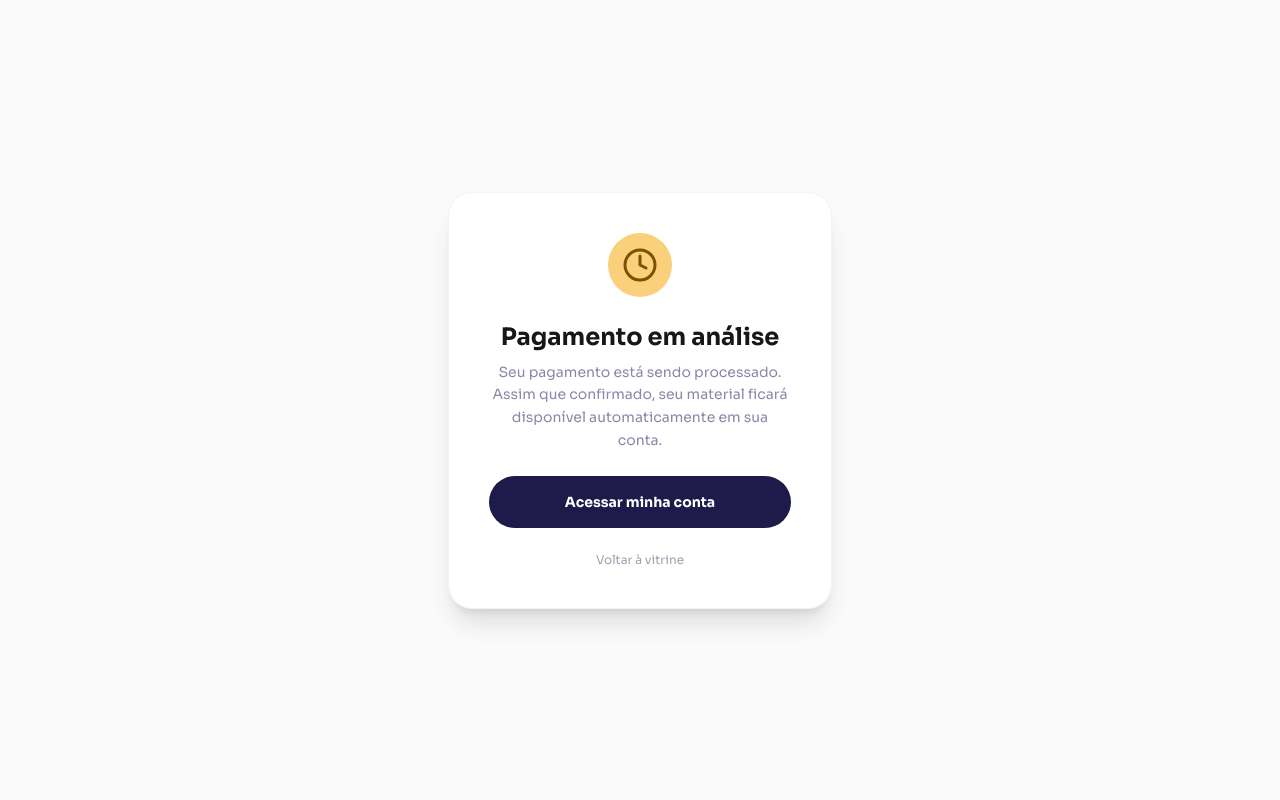
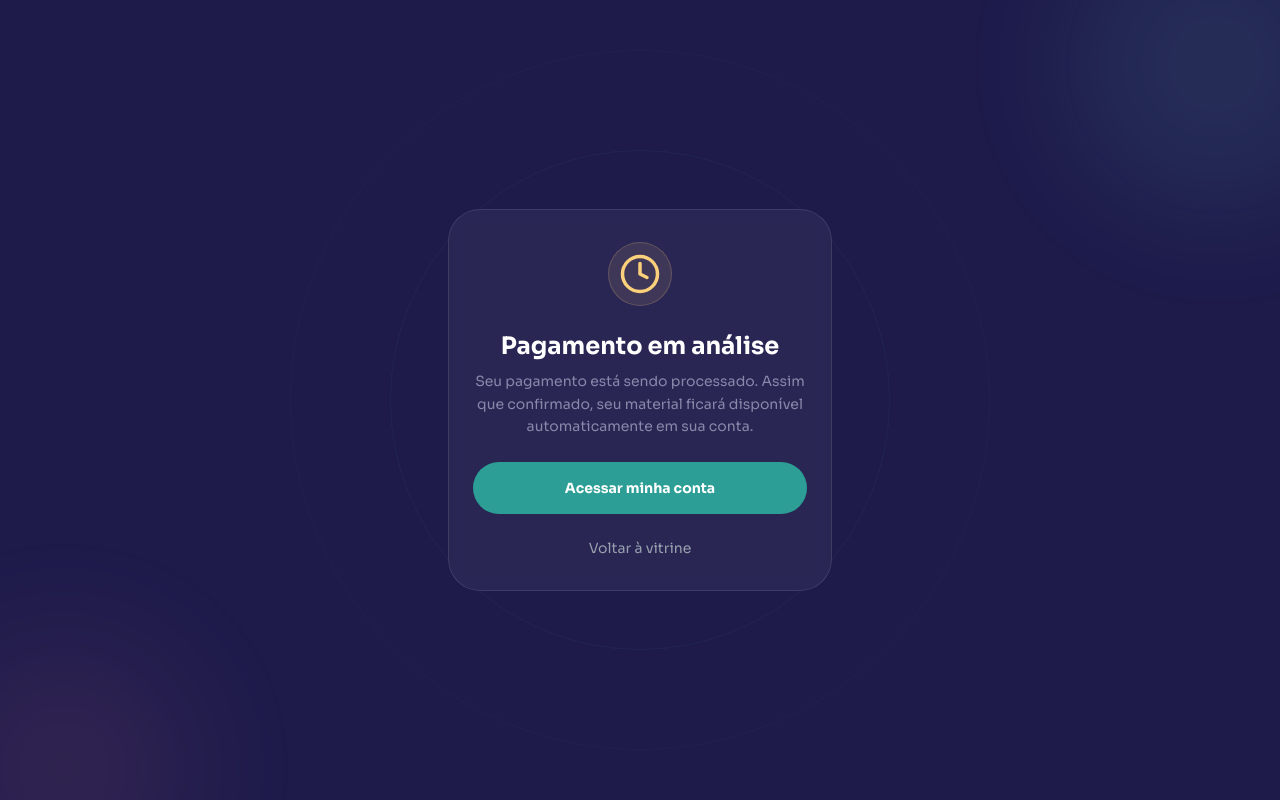
Before and after one commit to LuizHenri16/acienciadalua_frontend, a Next.js app: page /pagamento/pendente in a window 1280 px wide. Built offline with nearby package versions, Linux system fonts and the light colour scheme; a web font is replaced by a local one.

Commit message:
style: (error, pending and success) style pages update

```diff
--- a/src/app/minha-conta/signin/page.tsx
+++ b/src/app/minha-conta/signin/page.tsx
@@ -20,7 +20,7 @@ export default function SignIn() {
                 <p className="text-turquesa-light text-sm font-light text-center mb-8 opacity-80">
                     Acesse sua área de materiais
                 </p>
-                <div className="w-full max-w-sm bg-white/5 border border-white/10 backdrop-blur-sm rounded-2xl px-6 py-8 flex flex-col gap-2">
+                <div className="w-full max-w-sm bg-white/5 border border-white/10 backdrop-blur-sm squircle-border px-6 py-8 flex flex-col gap-2">
                     <h2 className="text-white text-lg font-semibold text-center mb-1">Entrar na minha conta</h2>
                     <p className="text-turquesa-light text-xs text-center mb-4 opacity-70 leading-relaxed">
                         Informe seu e-mail e enviaremos um link de acesso direto.
--- a/src/app/pagamento/erro/page.tsx
+++ b/src/app/pagamento/erro/page.tsx
@@ -1,29 +1,28 @@
+import { BackgroundLights } from "@/components/ui/decor/BackgroundLights";
 import { XCircle } from "lucide-react";
 import Link from "next/link";
 
 export default function PagamentoErro() {
     return (
-        <main className="min-h-screen flex items-center justify-center font-sora bg-[#fafafa] px-6">
-            <div className="flex flex-col items-center text-center gap-6 max-w-sm w-full bg-white rounded-3xl shadow-xl p-10 border border-gray-100">
-                <div className="w-16 h-16 rounded-full bg-red-50 flex items-center justify-center">
-                    <XCircle size={36} className="text-red-400" strokeWidth={2} />
+        <main className="min-h-screen flex items-center justify-center font-sora bg-marinho px-6">
+            <BackgroundLights />
+            <div className="flex flex-col items-center text-center gap-6 max-w-sm w-full squircle-border px-6 py-8 bg-white/5 border border-white/10 backdrop-blur-sm">
+                <div className="w-16 h-16 rounded-full bg-red-600/10 border-red-400/20 border backdrop-blur-md flex items-center justify-center">
+                    <XCircle size={42} className="text-red-500" strokeWidth={2} />
                 </div>
 
                 <div className="flex flex-col gap-2">
-                    <h1 className="text-2xl font-bold text-[#171717]">Pagamento não realizado</h1>
+                    <h1 className="text-2xl font-bold text-white">Pagamento não realizado</h1>
                     <p className="text-texto-terciario text-sm leading-relaxed">
                         Houve um problema ao processar seu pagamento. Nenhum valor foi cobrado. Tente novamente ou entre em contato conosco.
                     </p>
                 </div>
 
-                <Link
-                    href="/"
-                    className="w-full squircle-border bg-marinho text-white font-bold py-4 text-sm flex items-center justify-center hover:opacity-90 transition-opacity active:scale-95"
-                >
+                <Link href="/" className="w-full squircle-border bg-turquesa-dark text-white font-bold py-4 text-sm flex items-center justify-center hover:opacity-90 transition-all active:scale-95">
                     Tentar novamente
                 </Link>
 
-                <Link href="/" className="text-xs text-gray-400 hover:text-gray-600 transition-colors">
+                <Link href="/" className="text-xs md:text-sm lg:text-md text-gray-400 hover:text-gray-300 transition-colors">
                     Voltar à vitrine
                 </Link>
             </div>
--- a/src/app/pagamento/pendente/page.tsx
+++ b/src/app/pagamento/pendente/page.tsx
@@ -1,29 +1,28 @@
+import { BackgroundLights } from "@/components/ui/decor/BackgroundLights";
 import { Clock } from "lucide-react";
 import Link from "next/link";
 
 export default function PagamentoPendente() {
     return (
-        <main className="min-h-screen flex items-center justify-center font-sora bg-[#fafafa] px-6">
-            <div className="flex flex-col items-center text-center gap-6 max-w-sm w-full bg-white rounded-3xl shadow-xl p-10 border border-gray-100">
-                <div className="w-16 h-16 rounded-full bg-ouro-light flex items-center justify-center">
-                    <Clock size={36} className="text-[#7A5200]" strokeWidth={2} />
+        <main className="min-h-screen flex items-center justify-center font-sora bg-marinho px-6">
+            <BackgroundLights />
+            <div className="flex flex-col items-center text-center gap-6 max-w-sm w-full squircle-border px-6 py-8 bg-white/5 border border-white/10 backdrop-blur-sm">
+                <div className="w-16 h-16 rounded-full bg-ouro-light/10 border-ouro-light/20 border flex items-center justify-center">
+                    <Clock size={42} className="text-ouro-light" strokeWidth={2} />
                 </div>
 
                 <div className="flex flex-col gap-2">
-                    <h1 className="text-2xl font-bold text-[#171717]">Pagamento em análise</h1>
+                    <h1 className="text-2xl font-bold text-white">Pagamento em análise</h1>
                     <p className="text-texto-terciario text-sm leading-relaxed">
                         Seu pagamento está sendo processado. Assim que confirmado, seu material ficará disponível automaticamente em sua conta.
                     </p>
                 </div>
 
-                <Link
-                    href="/minha-conta"
-                    className="w-full squircle-border bg-marinho text-white font-bold py-4 text-sm flex items-center justify-center hover:opacity-90 transition-opacity active:scale-95"
-                >
+                <Link href="/minha-conta" className="w-full squircle-border bg-turquesa-dark text-white font-bold py-4 text-sm flex items-center justify-center hover:opacity-90 transition-all active:scale-95">
                     Acessar minha conta
                 </Link>
 
-                <Link href="/" className="text-xs text-gray-400 hover:text-gray-600 transition-colors">
+                <Link href="/" className="text-xs md:text-sm lg:text-md text-gray-400 hover:text-gray-300 transition-colors">
                     Voltar à vitrine
                 </Link>
             </div>
--- a/src/app/pagamento/sucesso/page.tsx
+++ b/src/app/pagamento/sucesso/page.tsx
@@ -1,29 +1,28 @@
+import { BackgroundLights } from "@/components/ui/decor/BackgroundLights";
 import { CheckCircle } from "lucide-react";
 import Link from "next/link";
 
 export default function PagamentoSucesso() {
     return (
-        <main className="min-h-screen flex items-center justify-center font-sora bg-[#fafafa] px-6">
-            <div className="flex flex-col items-center text-center gap-6 max-w-sm w-full bg-white rounded-3xl shadow-xl p-10 border border-gray-100">
-                <div className="w-16 h-16 rounded-full bg-turquesa-light flex items-center justify-center">
-                    <CheckCircle size={36} className="text-turquesa-dark" strokeWidth={2} />
+        <main className="min-h-screen flex items-center justify-center font-sora bg-marinho px-6">
+            <BackgroundLights />
+            <div className="flex flex-col items-center text-center gap-6 max-w-sm w-full squircle-border px-6 py-8 bg-white/5 border border-white/10 backdrop-blur-sm">
+                <div className="w-16 h-16 rounded-full bg-turquesa-light/10 border-turquesa-light/20 border flex items-center justify-center">
+                    <CheckCircle size={42} className="text-turquesa-light" strokeWidth={2} />
                 </div>
 
                 <div className="flex flex-col gap-2">
-                    <h1 className="text-2xl font-bold text-[#171717]">Pagamento confirmado!</h1>
+                    <h1 className="text-2xl font-bold text-white">Pagamento confirmado!</h1>
                     <p className="text-texto-terciario text-sm leading-relaxed">
                         Seu material já está disponível na sua conta. Acesse abaixo para visualizar e baixar.
                     </p>
                 </div>
 
-                <Link
-                    href="/minha-conta"
-                    className="w-full squircle-border bg-marinho text-white font-bold py-4 text-sm flex items-center justify-center hover:opacity-90 transition-opacity active:scale-95"
-                >
+                <Link href="/minha-conta" className="w-full squircle-border bg-turquesa-dark text-white font-bold py-4 text-sm flex items-center justify-center hover:opacity-90 transition-all active:scale-95">
                     Acessar minha conta
                 </Link>
 
-                <Link href="/" className="text-xs text-gray-400 hover:text-gray-600 transition-colors">
+                <Link href="/" className="text-xs md:text-sm lg:text-md text-gray-400 hover:text-gray-300 transition-colors">
                     Voltar à vitrine
                 </Link>
             </div>
```
